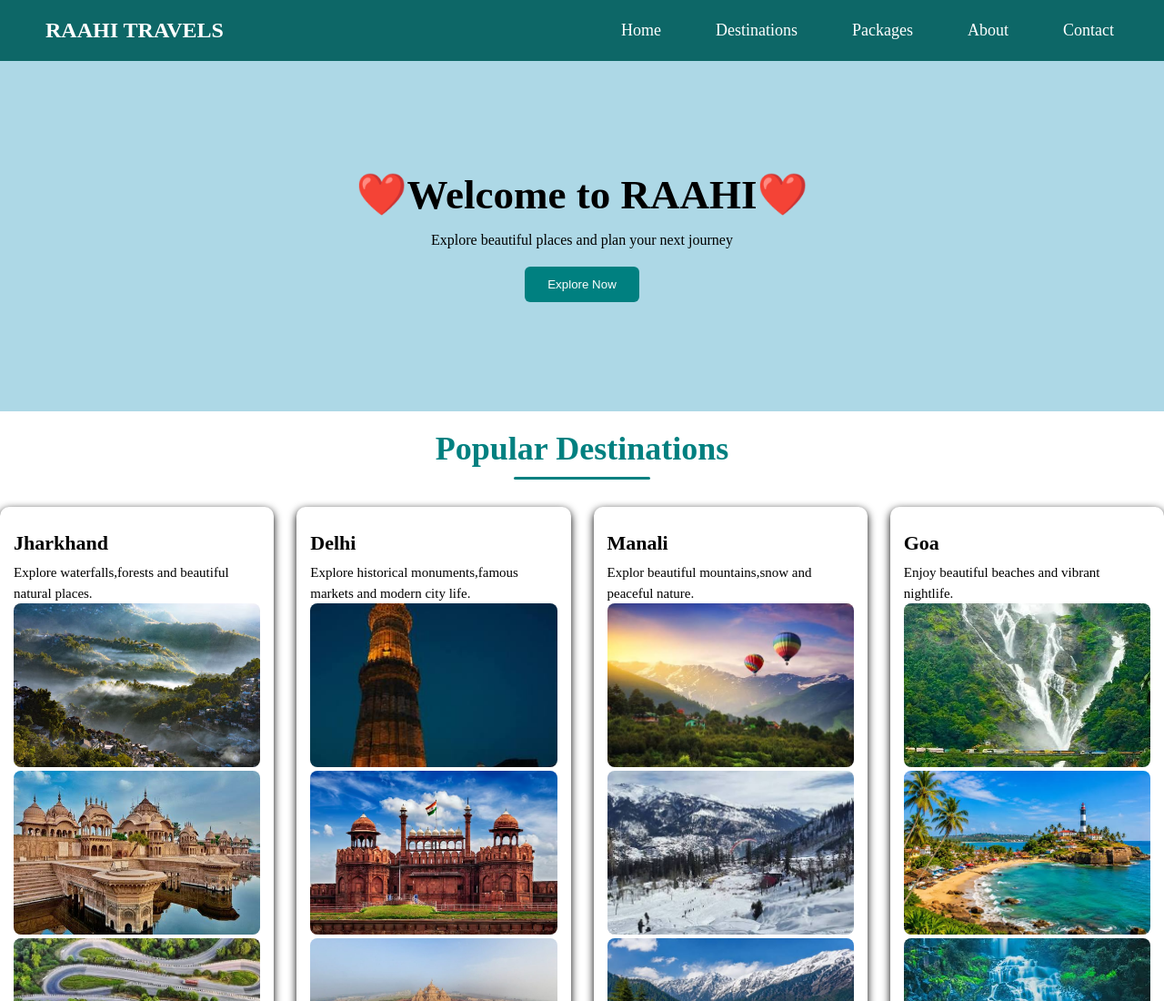
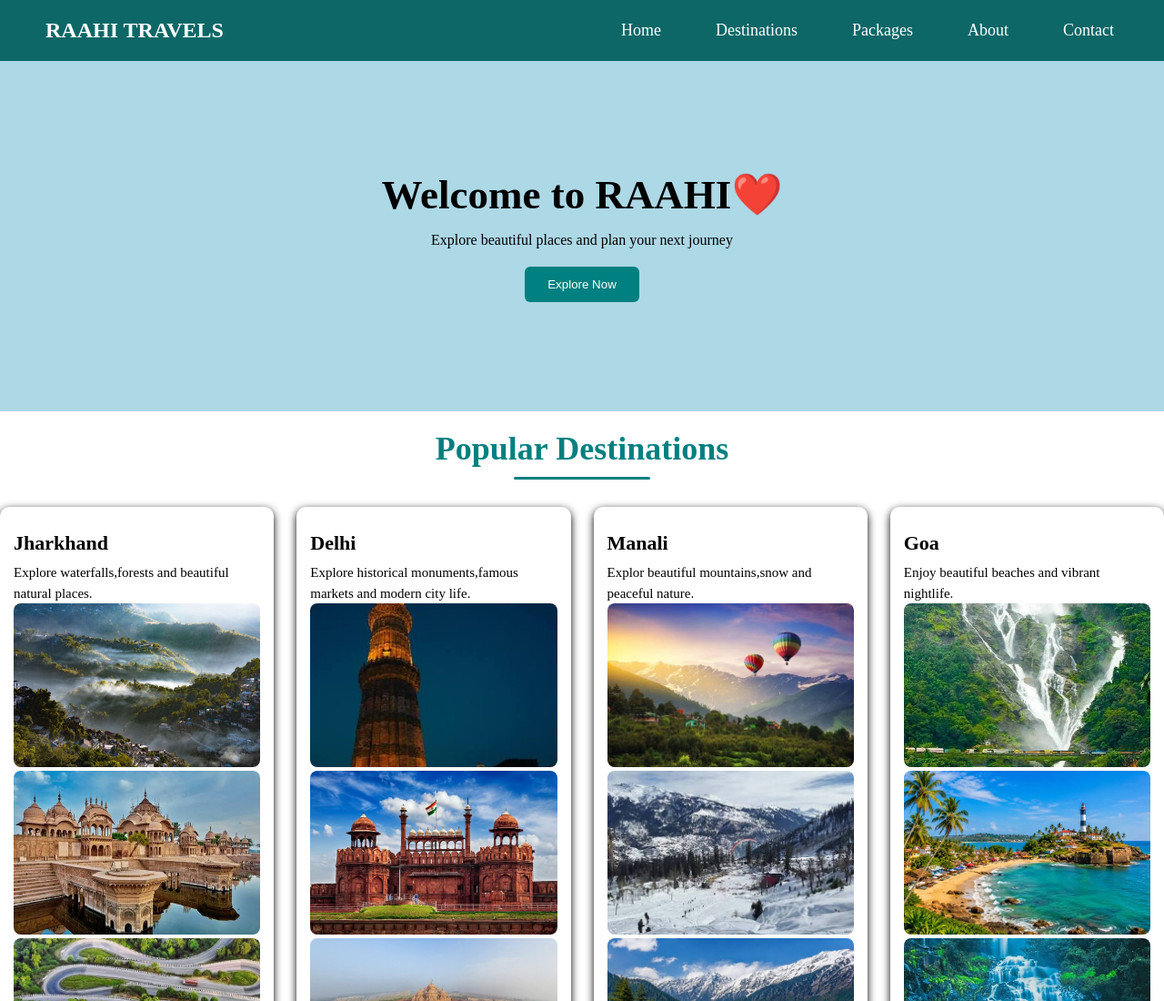
Before and after one commit to shiwangi332211-lang/Rahi, a plain HTML site: page index.html in a window 1280 px wide. Shown: the top 1100 px of the page at 91% size. Drawn offline with Linux system fonts and the light colour scheme.

Commit message:
Update index.html

```diff
--- a/index.html
+++ b/index.html
@@ -19,7 +19,7 @@
      </ul>
    </nav>
    <section id="home">
-    <h1>❤️Welcome to RAAHI❤️</h1>
+    <h1>Welcome to RAAHI❤️</h1>
     <p>Explore beautiful places and plan your next journey</p>
      <a href="#destinations">
         <button>Explore Now</button>
```
